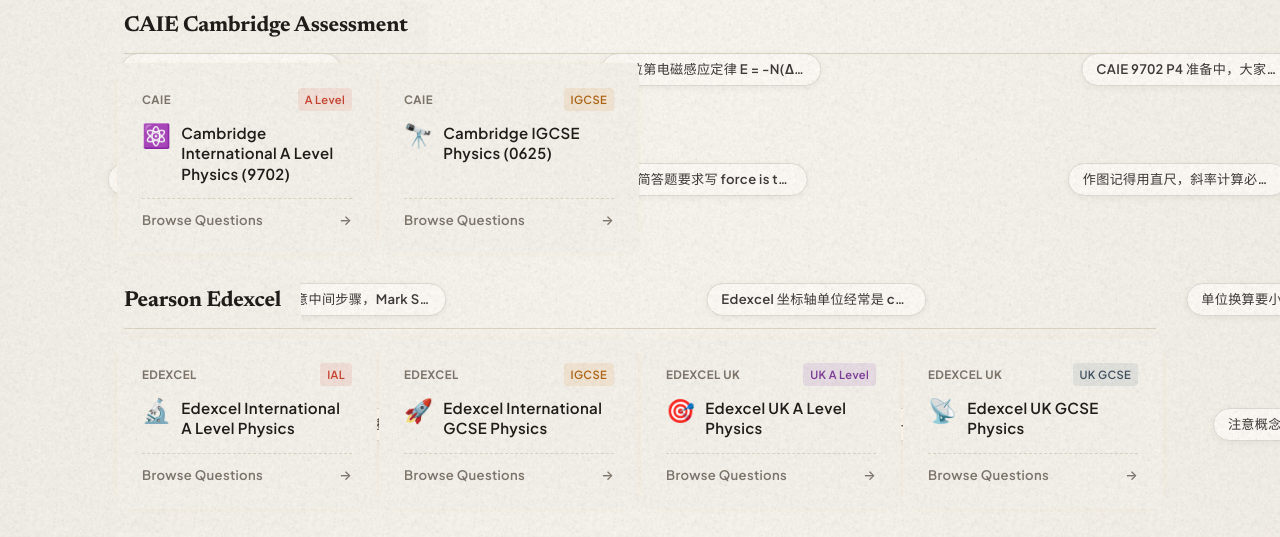
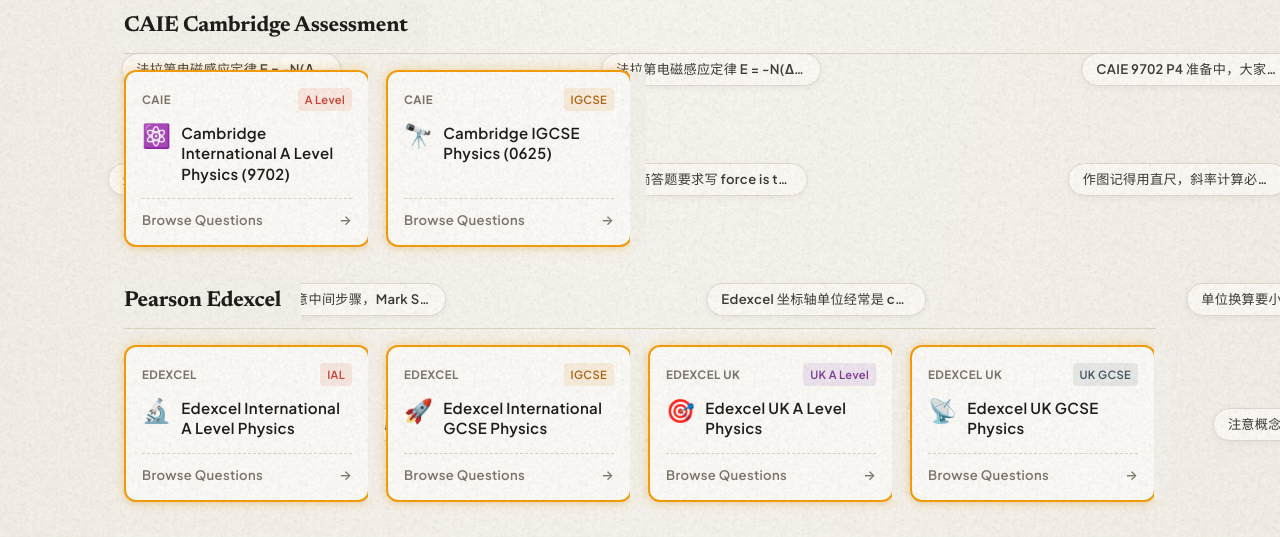
Before and after one commit to Szerelem0617/supabase-questionbank, a Nuxt app: page / in a window 1280 px wide. Shown: the part 208-745 px from the top of the page. Built offline with nearby package versions, Linux system fonts and the light colour scheme; no server answers; the database is empty.

Commit message:
fix(home): remove pseudo-element masking that was painting over card border

```diff
--- a/pages/index.vue
+++ b/pages/index.vue
@@ -205,29 +205,28 @@ useSeoMeta({
   display: flex;
   flex-direction: column;
   background: var(--bg-surface);
-  /* 搜题同款常驻金线：不悬停时亦常驻显现金线轮廓与温暖光晕，彻底清晰定界 */
-  border: 2px solid #f59e0b !important;
+  /* 搜题同款常驻金线：常态全时显现，清晰定界，温暖典雅 */
+  border: 2px solid #f59e0b;
   border-radius: 12px;
   padding: 16px 16px 14px;
   text-decoration: none;
   transition: all 0.22s cubic-bezier(0.16, 1, 0.3, 1);
   position: relative;
   z-index: 2;
-  box-shadow: 0 0 12px rgba(245, 158, 11, 0.35), 0 2px 6px rgba(44, 47, 50, 0.05) !important;
+  box-shadow: 0 0 12px rgba(245, 158, 11, 0.35), 0 2px 6px rgba(44, 47, 50, 0.05);
 }
 
-/* 实体遮蔽相邻卡片之间的 16px 夹缝，让卡片实体与夹缝连成整体遮挡弹幕，避免在窄缝露馅 */
-.subject-card::before {
+/* 实体遮蔽相邻卡片之间的 16px 夹缝，让同排卡片在视觉上平滑阻隔弹幕，绝不覆盖卡片自身边框与阴影 */
+.subject-card::after {
   content: '';
   position: absolute;
-  top: -9px;
-  bottom: -9px;
-  left: -9px;
-  right: -9px;
+  top: 0;
+  bottom: 0;
+  right: -16px;
+  width: 16px;
   background: var(--bg-canvas);
-  z-index: -1;
   pointer-events: none;
-  border-radius: 6px;
+  z-index: 1;
 }
 
 .subject-card:hover {
```
